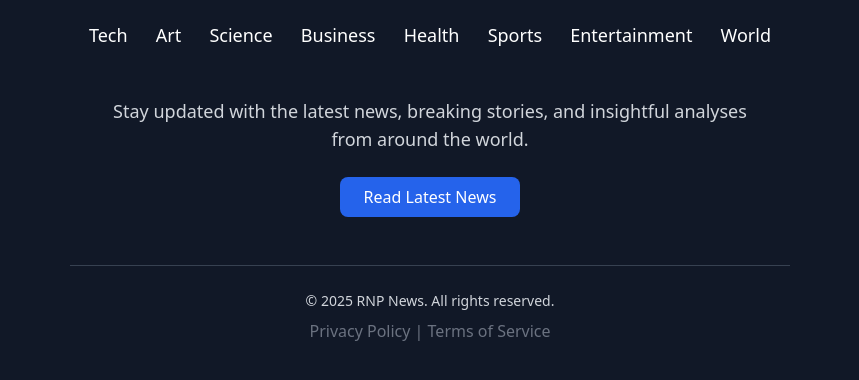
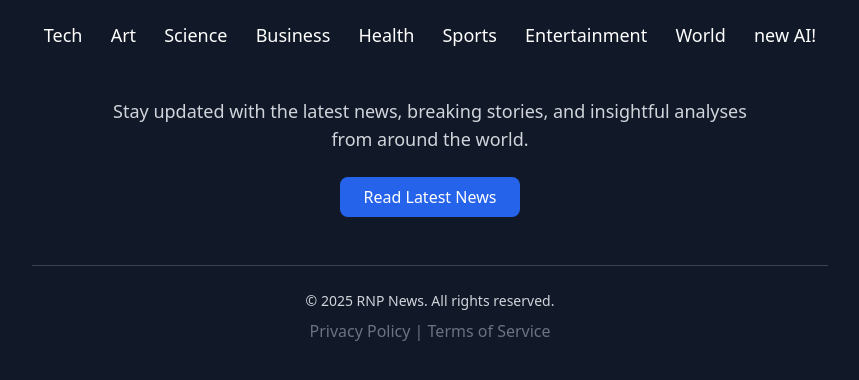
Before and after one commit to PAVBOT/RNP-International, a plain HTML site: page index.html in a window 1280 px wide. Shown: the part 302-682 px from the top of the page, without its empty margins (210-1069 px from the left). Drawn offline with nearby package versions, Linux system fonts and the light colour scheme.

Commit message:
Update index.html

```diff
--- a/index.html
+++ b/index.html
@@ -44,6 +44,7 @@
                 <a href="#sports" class="nav-link text-lg mx-3 hover:text-blue-400">Sports</a>
                 <a href="#entertainment" class="nav-link text-lg mx-3 hover:text-blue-400">Entertainment</a>
                 <a href="#world" class="nav-link text-lg mx-3 hover:text-blue-400">World</a>
+                <a href="ai.html" class="nav-link text-lg mx-3 hover:text-blue-400">new AI!</a>
             </nav>
         </header>
 
```
